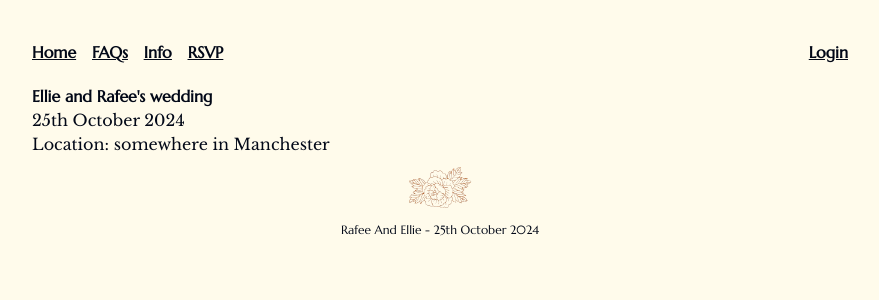
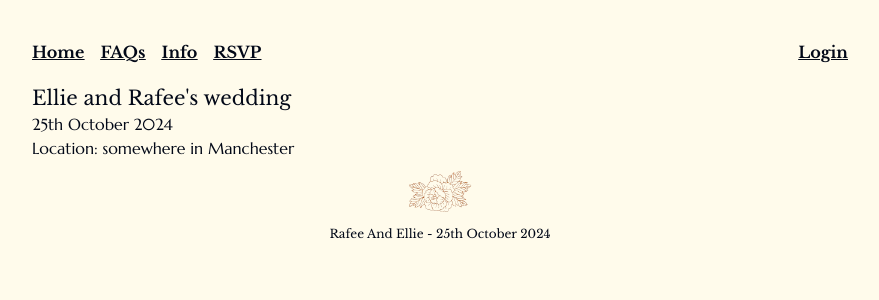
Before and after one commit to rafeeJ/wedding, a Next.js app: page / in a window 1280 px wide. Shown: the top 300 px of the page, without its empty margins (200-1079 px from the left). Built offline with nearby package versions, Linux system fonts and the light colour scheme; no server answers.

Commit message:
feat: update info page

```diff
--- a/src/app/info/page.tsx
+++ b/src/app/info/page.tsx
@@ -1,23 +1,20 @@
-"use client";
 import { Card, CardContent, CardHeader, CardTitle } from "@/components/ui/card";
+import { QuickInfo } from "@/features/info/quick-info";
+import { MapCard } from "@/features/info/map-card";
 
 export default function Info() {
-  const MAP_URL = `https://maps.googleapis.com/maps/api/staticmap?size=1000x400&center=53.474202,-2.255197&zoom=18&key=${process.env.MAPS_API}&markers=color:blue%7Clabel:S%7C53.474202,-2.255197`;
-  const DUKES_92 = "https://maps.app.goo.gl/G6ooStaFdVqwraLr5";
-
-  const handleClick = () => {
-    window.open(DUKES_92, "_blank");
-  };
   return (
-    <section>
+    <section className={"flex flex-col gap-2"}>
+      <QuickInfo />
+      <MapCard />
       <Card>
         <CardHeader>
-          <CardTitle>Map</CardTitle>
+          <CardTitle>Schedule</CardTitle>
         </CardHeader>
         <CardContent>
-          <div onClick={handleClick}>
-            <img src={MAP_URL} alt="Map of the venue" />
-          </div>
+          <ul className={"list-disc list-inside"}>
+            <li>1pm</li>
+          </ul>
         </CardContent>
       </Card>
     </section>
--- a/src/app/layout.tsx
+++ b/src/app/layout.tsx
@@ -36,7 +36,7 @@ export default function RootLayout({
     <html lang="en">
       <body
         className={cn(
-          "max-w-4xl mx-auto p-5 sm:p-10 font-sans bg-amber-50",
+          "max-w-4xl mx-auto p-5 sm:p-10 font-serif bg-amber-50",
           fontSans.variable,
           fontSerif.variable,
         )}
--- /dev/null
+++ b/src/features/info/map-card.tsx
@@ -0,0 +1,25 @@
+"use client";
+
+import { Card, CardContent, CardHeader, CardTitle } from "@/components/ui/card";
+
+export const MapCard = () => {
+  const MAP_URL = `https://maps.googleapis.com/maps/api/staticmap?size=640x400&center=53.474202,-2.255197&zoom=18&key=${process.env.MAPS_API}&markers=color:blue%7Clabel:Wedding%7C53.474202,-2.255197`;
+  const DUKES_92 = "https://maps.app.goo.gl/G6ooStaFdVqwraLr5";
+
+  const handleClick = () => {
+    window.open(DUKES_92, "_blank");
+  };
+
+  return (
+    <Card>
+      <CardHeader>
+        <CardTitle>Map</CardTitle>
+      </CardHeader>
+      <CardContent>
+        <div onClick={handleClick} className={"flex justify-center"}>
+          <img src={MAP_URL} alt="Map of the venue" />
+        </div>
+      </CardContent>
+    </Card>
+  );
+};
--- /dev/null
+++ b/src/features/info/quick-info.tsx
@@ -0,0 +1,31 @@
+import { Card, CardContent, CardHeader, CardTitle } from "@/components/ui/card";
+import { getUserRSVP } from "@/utils/db/getUserRSVP";
+import { createClient } from "@/utils/supabase/server";
+import { cookies } from "next/headers";
+
+export const QuickInfo = async () => {
+  const supabase = createClient(cookies());
+  const user = await getUserRSVP({ supabase });
+
+  if (!user) return;
+
+  const { attending_night, attending_day } = user;
+
+  const copy = attending_day
+    ? "Please arrive at 1pm"
+    : attending_night
+      ? "Please arrive at 7pm"
+      : "";
+
+  return (
+    <Card>
+      <CardHeader>
+        <CardTitle>Info at a glance</CardTitle>
+      </CardHeader>
+      <CardContent>
+        <h3 className={"text-lg font"}>Arrival Time:</h3>
+        <p>{copy}</p>
+      </CardContent>
+    </Card>
+  );
+};
--- a/src/features/rsvp/rsvp-handler.tsx
+++ b/src/features/rsvp/rsvp-handler.tsx
@@ -8,7 +8,7 @@ import { DisplayFoodChoice } from "@/features/rsvp/food/display-food-choice";
 
 export const RsvpHandler = async () => {
   const supabase = createClient(cookies());
-  const { data: rsvp } = await getUserRSVP({ supabase });
+  const rsvp = await getUserRSVP({ supabase });
   const user = await getProfileFromUser({ supabase });
 
   const { allowed_day_invite, allowed_night_invite, allowed_plus_one } = user!;
--- a/src/features/rsvp/rsvp-layout.tsx
+++ b/src/features/rsvp/rsvp-layout.tsx
@@ -8,7 +8,7 @@ import { getProfileFromUser } from "@/utils/db/getProfileFromUser";
 export const RsvpLayout = async () => {
   const supabase = createClient(cookies());
   const user = await getProfileFromUser({ supabase });
-  const { data: rsvp } = await getUserRSVP({ supabase });
+  const rsvp = await getUserRSVP({ supabase });
 
   if (!user) {
     return null;
--- a/src/features/saveTheDate/placeholder.tsx
+++ b/src/features/saveTheDate/placeholder.tsx
@@ -1,8 +1,8 @@
 export const Placeholder = () => {
   return (
     <section className="mx-auto border-gray-300">
-      <h1 className={"font-bold"}>Ellie and Rafee{"'"}s wedding</h1>
-      <p className={"font-serif font-light"}>
+      <h1 className={"text-xl"}>Ellie and Rafee{"'"}s wedding</h1>
+      <p className={"font-sans font-light"}>
         25th October 2024
         <br /> Location: somewhere in Manchester
       </p>
--- a/src/utils/db/getUserRSVP.ts
+++ b/src/utils/db/getUserRSVP.ts
@@ -9,7 +9,7 @@ export const getUserRSVP = async ({
   const { data, error } = await supabase.auth.getUser();
 
   if (error || !data.user) {
-    return { data: null, error: "Not authorised" };
+    return null;
   }
 
   const { data: approvedUser, error: approvedUserError } = await supabase
@@ -18,7 +18,7 @@ export const getUserRSVP = async ({
     .eq("email", data.user.email);
 
   if (approvedUser?.length === 0 || approvedUserError) {
-    return { data: null, error: "Not authorised" };
+    return null;
   }
 
   const user = approvedUser[0];
@@ -28,11 +28,9 @@ export const getUserRSVP = async ({
     .select("*")
     .eq("user_id", user.id);
 
-  if (!rsvp) {
-    return { data: null, error: "No RSVP found" };
-  }
+  if (!rsvp) return null;
 
   const rsvpData: Tables<"rsvp"> = rsvp[0];
 
-  return { data: rsvpData, error: null };
+  return rsvpData;
 };
```
